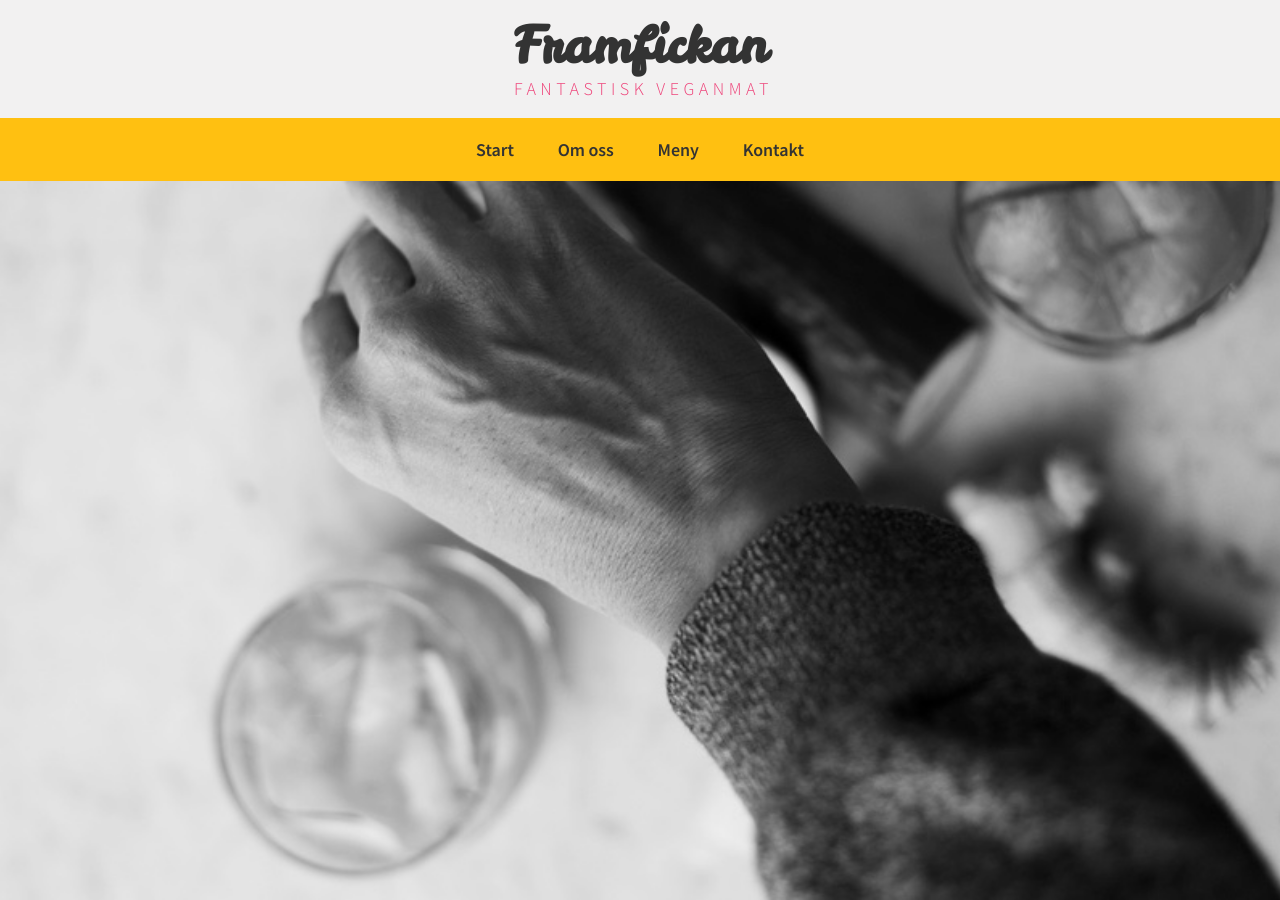
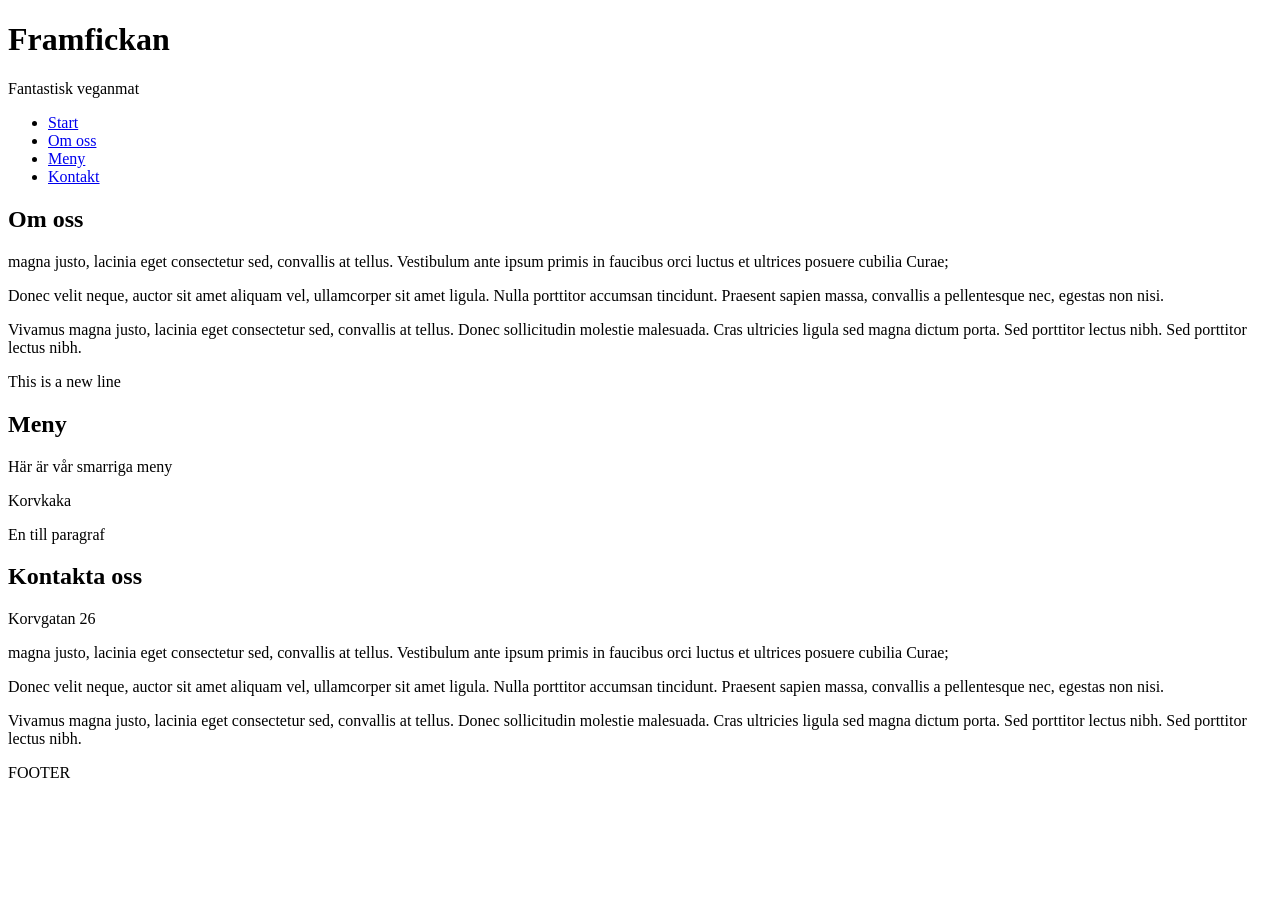
Before and after one commit to MalinG/ff, a Jekyll site: the page built from framfickan/index.html, in a window 1280 px wide and 900 px high. Built offline with Jekyll 4.4.1, drawn with Linux system fonts in a browser that asks for light colours.

Commit message:
Update main.scss

```diff
--- a/framfickan/css/main.scss
+++ b/framfickan/css/main.scss
@@ -3,13 +3,13 @@
 ---
 
 // Reset
-@import "../_sass/normalize.scss";
+//@import "../_sass/normalize.scss";
 
 // Vars
-@import "../_sass/colors";
-@import "../_sass/typography";
+//@import "../_sass/colors";
+//@import "../_sass/typography";
 
 // Partials
-@import "../_sass/layout";
-@import "../_sass/header";
-@import "../_sass/nav";
+//@import "../_sass/layout";
+//@import "../_sass/header";
+//@import "../_sass/nav";
```
